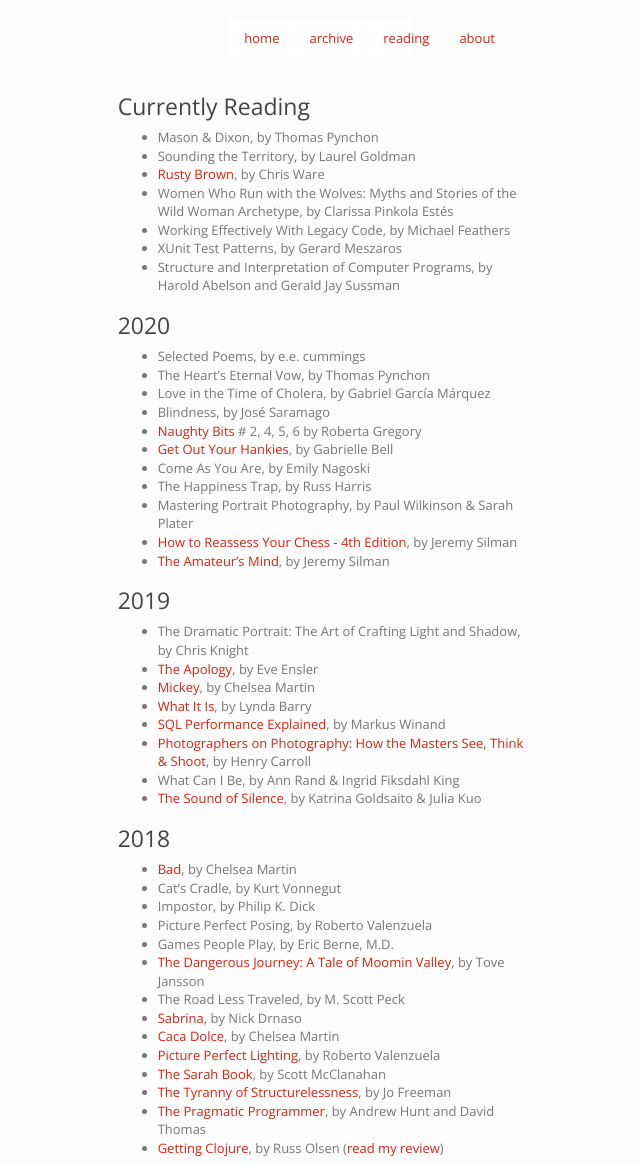
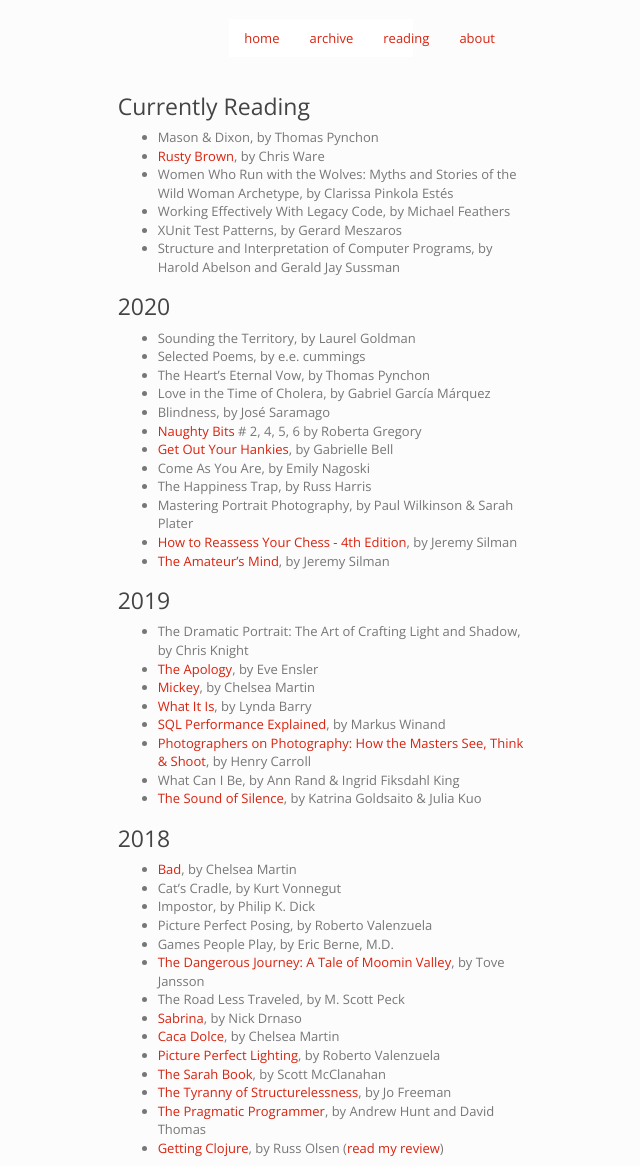
Before and after one commit to imtayadeway/imtayadeway.github.io, a Jekyll site: the page built from reading-list/index.md, in a window 1280 px wide. Shown: the whole page, without its empty margins (319-959 px from the left). Built offline with Jekyll 4.4.1, drawn with Linux system fonts in a browser that asks for light colours; part of the change alters nothing that is shown.

```diff
--- a/reading-list/index.md
+++ b/reading-list/index.md
@@ -6,7 +6,6 @@ title: Reading List
 ### Currently Reading
 
 - Mason & Dixon, by Thomas Pynchon
-- Sounding the Territory, by Laurel Goldman
 - [Rusty Brown][], by Chris Ware
 - Women Who Run with the Wolves: Myths and Stories of the Wild Woman Archetype, by Clarissa Pinkola Estés
 - Working Effectively With Legacy Code, by Michael Feathers
@@ -15,6 +14,7 @@ title: Reading List
 
 ### 2020
 
+- Sounding the Territory, by Laurel Goldman
 - Selected Poems, by e.e. cummings
 - The Heart's Eternal Vow, by Thomas Pynchon
 - Love in the Time of Cholera, by Gabriel García Márquez
```
